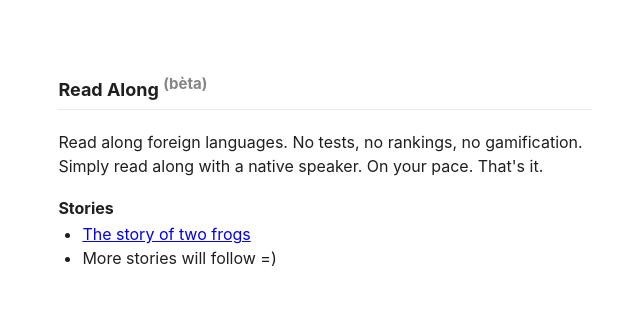
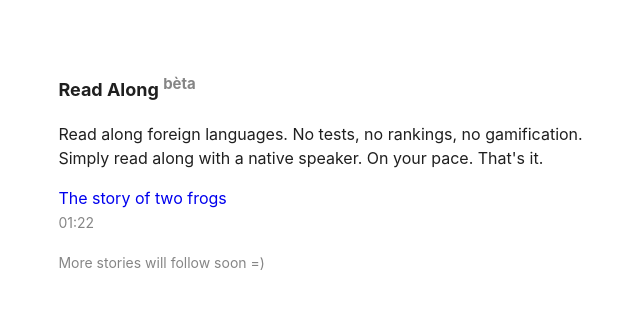
Before and after one commit to pepijngieles/readalong, a PHP site: page / in a window 1280 px wide. Shown: the top 309 px of the page, without its empty margins (315-955 px from the left). Run offline with PHP 8.4, Linux system fonts and the light colour scheme.

Commit message:
Styled homepage list

```diff
--- a/assets/scripts.js
+++ b/assets/scripts.js
@@ -74,9 +74,9 @@ function secondsToHms(d) {
     var m = Math.floor(d % 3600 / 60);
     var s = Math.floor(d % 3600 % 60);
 
-    var hDisplay = h > 0 ? (h < 10 ? "0" : "") + h + ":" : "00:";
-    var mDisplay = m > 0 ? (m < 10 ? "0" : "") + m + ":" : "00:";
-    var sDisplay = s > 0 ? (s < 10 ? "0" : "") + s : "00";
+    var hDisplay = h > 0 ? (h < 10 ? '0' : '') + h + ':' : '';
+    var mDisplay = m > 0 ? (m < 10 ? '0' : '') + m + ':' : '00:';
+    var sDisplay = s > 0 ? (s < 10 ? '0' : '') + s : '00';
     return hDisplay + mDisplay + sDisplay;
 }
 
--- a/assets/styles.css
+++ b/assets/styles.css
@@ -6,14 +6,15 @@
   2. Generic
   3. ...
   4. Typography
-  5. Icons
-  6. Buttons
-  7. Form elements
-  8. Navigation
-  9. Progress bar
-  10. Popovers
-  11. Voice selection
-  12. Developer controls
+  5. Lists
+  6. Icons
+  7. Buttons
+  8. Form elements
+  9. Navigation
+  10. Progress bar
+  11. Popovers
+  12. Voice selection
+  13. Developer controls
 
 */
 
@@ -149,10 +150,8 @@ h1{
   font-size: 1.125rem;
   line-height: 1.5rem;
   color: var(--txt-secondary);
-  padding-bottom: .5rem;
-  padding-bottom: calc(.5rem - 1px);
-  border-bottom: 1px solid var(--border-subtle);
-  margin-bottom: 1.25rem;
+  padding-bottom: .25rem;
+  margin-bottom: 1rem;
 }
 
 h2{
@@ -202,7 +201,32 @@ a:visited{
 
 
 
-/* 5. Icons
+/* 5. Lists
+---------------------------------------------------------------------------- */
+.list{
+  list-style: none;
+  padding-left: 0;
+  margin-left: 0;
+}
+
+.list li{
+  padding-block: 1rem;
+}
+
+.list a{
+  display: block;
+  text-decoration: none;
+}
+
+@media (hover: hover) {
+  .list a:hover > *:not(small){
+    text-decoration: underline;
+  }
+}
+
+
+
+/* 6. Icons
 ---------------------------------------------------------------------------- */
 .icon-sprite path,
 .icon-sprite .stroke{
@@ -231,7 +255,7 @@ a:visited{
 
 
 
-/* 6. Buttons
+/* 7. Buttons
 ---------------------------------------------------------------------------- */
 button.icon-only.play,
 button.icon-only.pause{
@@ -313,7 +337,7 @@ button.small{
 
 
 
-/* 7. Form elements
+/* 8. Form elements
 ---------------------------------------------------------------------------- */
 label{
   display: block;
@@ -358,7 +382,7 @@ select + .icon{
 }
 
 
-/* 8. Navigation
+/* 9. Navigation
 ---------------------------------------------------------------------------- */
 nav{
   z-index: 3;
@@ -383,7 +407,7 @@ nav{
 
 
 
-/* 9. Progress bar
+/* 10. Progress bar
 ---------------------------------------------------------------------------- */
 progress{
   width: auto;
@@ -413,7 +437,7 @@ progress::-moz-progress-bar {
 
 
 
-/* 10. Popovers
+/* 11. Popovers
 ---------------------------------------------------------------------------- */
 [class*=popover]{
   background-color: var(--bg-popover);
@@ -515,7 +539,7 @@ body.ios .translation-popover{
 
 
 
-/* 11. Voice selection
+/* 12. Voice selection
 ---------------------------------------------------------------------------- */
 .voice-selection{
   display: grid;
@@ -528,7 +552,7 @@ body.ios .translation-popover{
 }
 
 
-/* 12. Developer controls
+/* 13. Developer controls
 ---------------------------------------------------------------------------- */
 .developer-controls{
   grid-column: 1 / span 3;
--- a/index.html
+++ b/index.html
@@ -22,14 +22,19 @@
 
 	<main>
 
-		<h1>Read Along <sup style="color:var(--txt-tertiary)">(b&egrave;ta)</sup></h1>
+		<h1>Read Along <sup style="color:var(--txt-tertiary)">b&egrave;ta</sup></h1>
 		<p>Read along foreign languages. No tests, no rankings, no gamification. Simply read along with a native speaker. On your pace. That's it.</p>
 
-		<h2>Stories</h2>
-		<ul>
-			<li><a href="stories/story-one/index.html">The story of two frogs</a></li>
-			<li>More stories will follow =)</li>
+		<ul class=list>
+			<li>
+				<a href="stories/story-one/index.html">
+					<p>The story of two frogs</p>
+					<small>01:22</small>
+				</a>
+			</li>
 		</ul>
+
+		<small>More stories will follow soon =)</small>
 	</main>
 
 </body>
```
Also changed, not shown: stories/story-one/index.html (+1 -1 lines).
